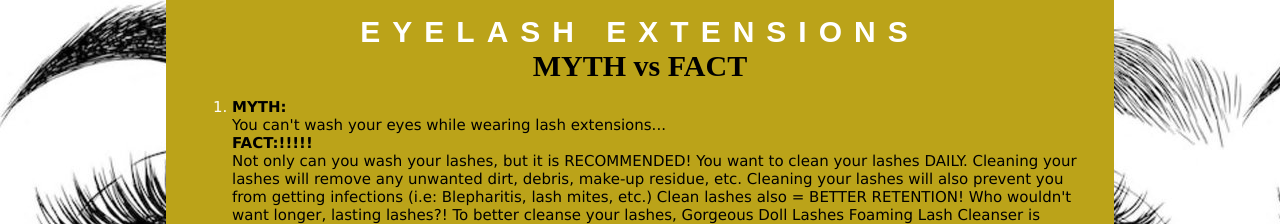
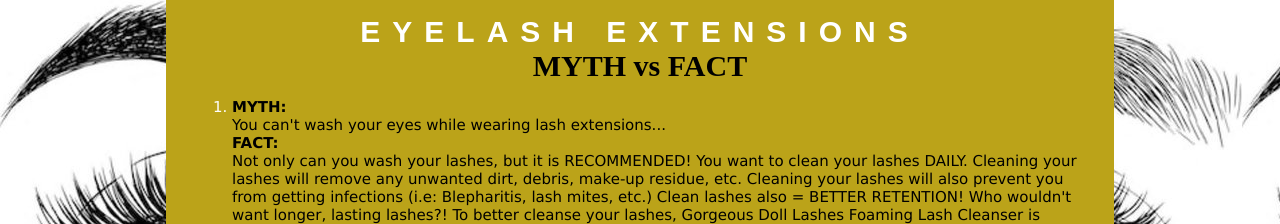
Before and after one commit to mkiki3/myshop, a React (Create React App) app: page /FAQ in a window 1280 px wide. Shown: the part 152-376 px from the top of the page. Built offline with nearby package versions, Linux system fonts and the light colour scheme.

Commit message:
aws test

```diff
--- a/src/Pages/FAQ.js
+++ b/src/Pages/FAQ.js
@@ -39,7 +39,7 @@ class App extends Component {
                 <br></br>
                 <span>You can't wash your eyes while wearing lash extensions...</span>
                 <br></br>
-                <span><b>FACT:!!!!! </b></span>
+                <span><b>FACT: </b></span>
                 <br></br>
                 <span>Not only can you wash your lashes, but it is RECOMMENDED! You want to clean your
                     lashes DAILY. Cleaning your lashes will remove any unwanted dirt, debris, make-up
```
